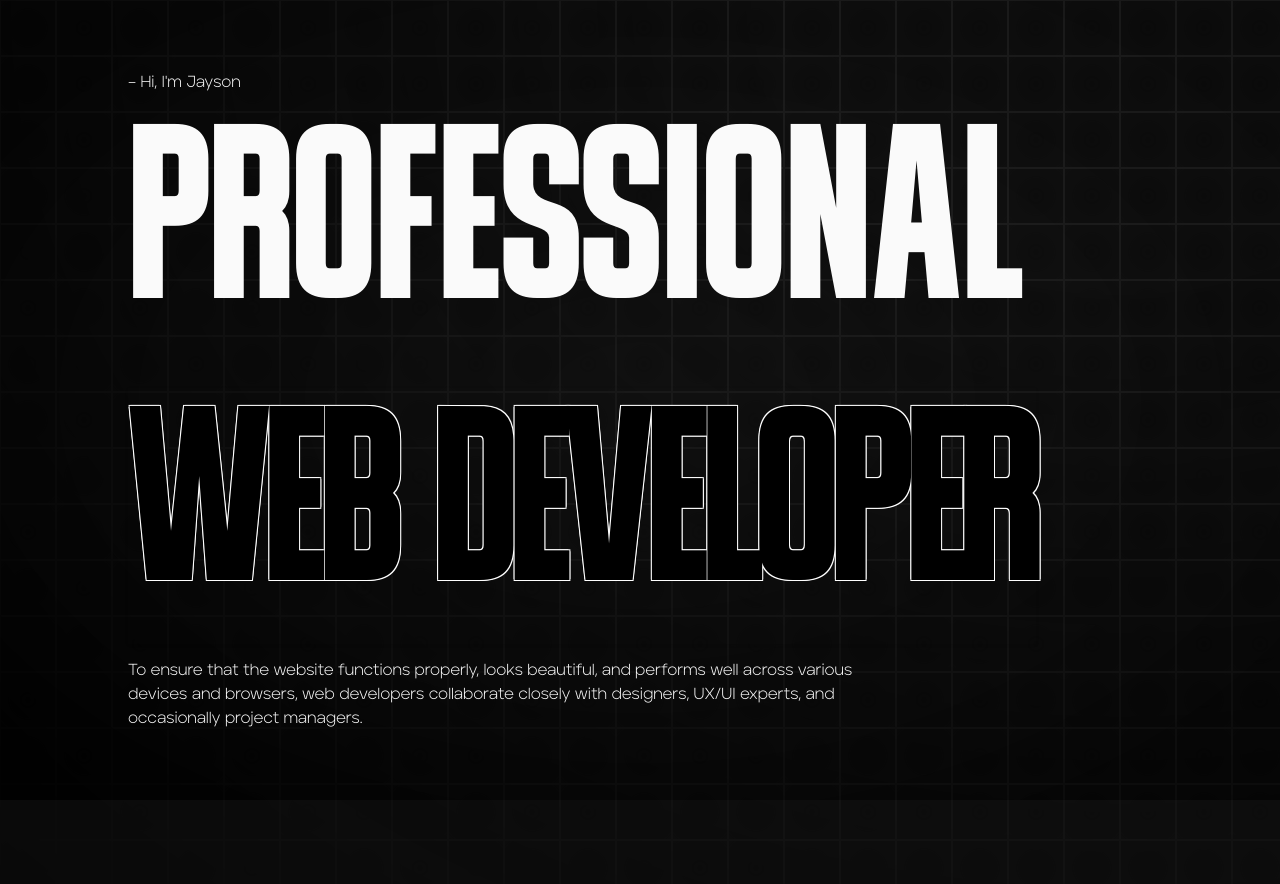
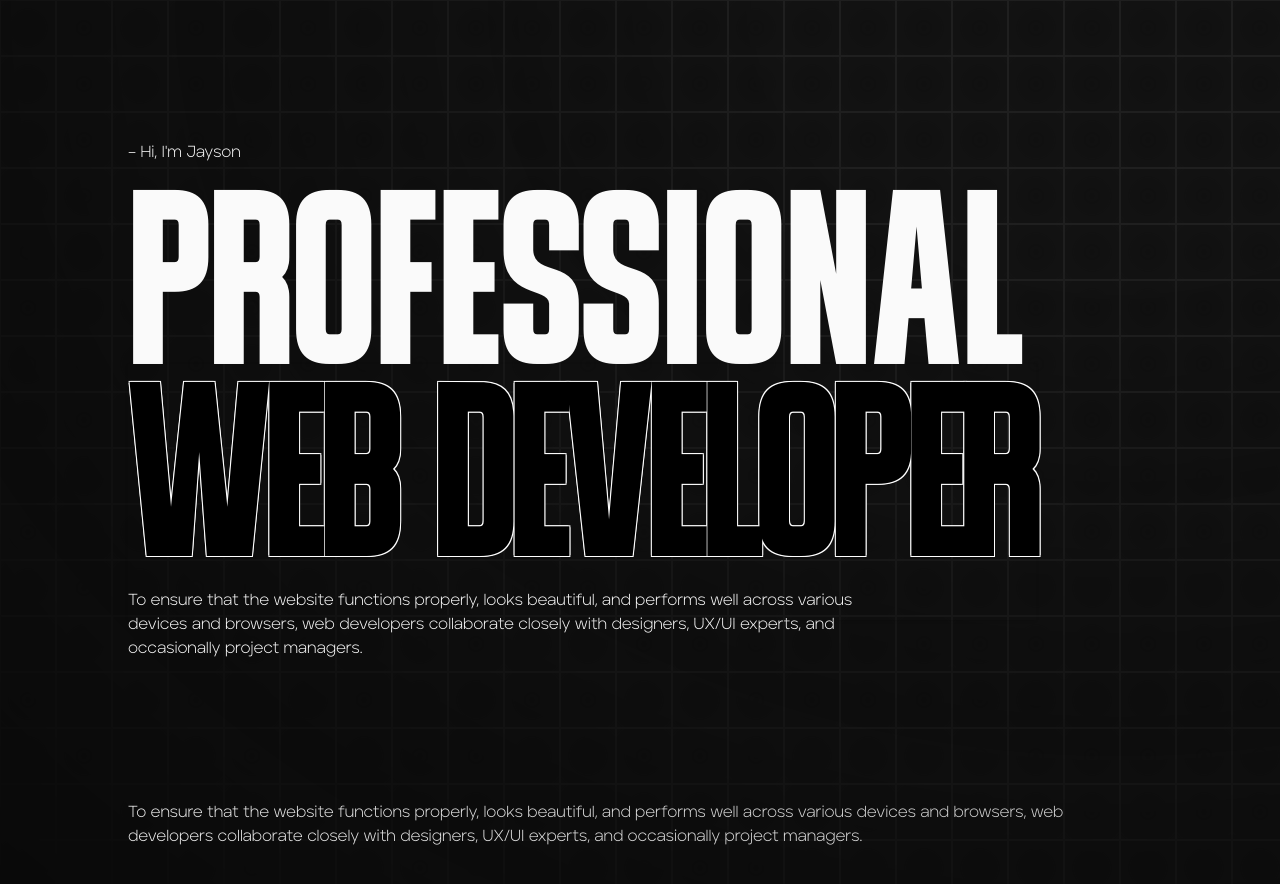
Before and after one commit to 23jayson23/portfolio-jayson, a Next.js app: page / in a window 1280 px wide. Shown: the top 884 px of the page. Built offline with nearby package versions, Linux system fonts and the light colour scheme.

Commit message:
Refactor homepage layout by adding a new Header component and adjusting text styles; update RootLayout for smoother scrolling

```diff
--- a/app/layout.tsx
+++ b/app/layout.tsx
@@ -13,7 +13,7 @@ export default function RootLayout({
   children: React.ReactNode;
 }>) {
   return (
-    <html lang="en" suppressHydrationWarning>
+    <html lang="en" suppressHydrationWarning  className="scroll-smooth md:scroll-auto">
       <body>
         <ThemeProvider
           forcedTheme="dark"
--- a/app/page.tsx
+++ b/app/page.tsx
@@ -1,46 +1,16 @@
 "use client";
 
-import { cn } from "@/lib/utils";
+import { BackgroundRippleEffect } from "@/components/ui/background-ripple-effect";
+import Header from "./pages/header";
 import { Text } from "@/components/ui/text";
-import { LayoutTextFlip } from "@/components/ui/layout-text-flip";
-import { BackgroundRippleEffect } from "@/components/ui/background-ripple-effect";
-
-const WORDS = [
-  "WEB DEVELOPER",
-  "APP DEVELOPER",
-  "UI/UX DESIGNER",
-  "VIRTUAL ASSISTANT",
-];
-
 export default function Home() {
   return (
-    <div className="relative flex h-screen w-full items-center pl-5 md:pl-32">
-      <BackgroundRippleEffect rows={16} cols={40}/>
-      {/* Grid background */}
-      {/* <div
-        className={cn(
-          "absolute inset-0",
-          "[background-size:40px_40px]",
-          "[background-image:linear-gradient(to_right,#e4e4e7_1px,transparent_1px),linear-gradient(to_bottom,#e4e4e7_1px,transparent_1px)]",
-          "dark:[background-image:linear-gradient(to_right,#262626_1px,transparent_1px),linear-gradient(to_bottom,#262626_1px,transparent_1px)]"
-        )}
-      /> */}
-
-      {/* Radial fade overlay */}
-      <div className="pointer-events-none absolute inset-0 bg-white dark:bg-black mask-[radial-gradient(ellipse_at_center,transparent_10%,black)]" />
-
-      <div className="z-20 max-w-3xl">
-        <Text variant="small" className="mb-5 md:mb-0">
-          – Hi, I&apos;m Jayson
-        </Text>
-
-        <Text variant="large">PROFESSIONAL</Text>
-
-        <LayoutTextFlip
-          words={WORDS}
-          duration={6000}
-        />
-
+    <div className="px-5 md:px-32">
+      <BackgroundRippleEffect rows={16} cols={40} />
+      <Header />
+      <div>
+        {/* Other page content can go here */}
+        <div className="h-1/2">
           <Text variant="medium" className="mt-5 md:mt-0">
             To ensure that the website functions properly, looks beautiful, and
             performs well across various devices and browsers, web developers
@@ -49,5 +19,6 @@ export default function Home() {
           </Text>
         </div>
       </div>
+    </div>
   );
 }
--- /dev/null
+++ b/app/pages/header.tsx
@@ -0,0 +1,34 @@
+import { BackgroundRippleEffect } from "@/components/ui/background-ripple-effect";
+import { LayoutTextFlip } from "@/components/ui/layout-text-flip";
+import { Text } from "@/components/ui/text";
+
+const WORDS = [
+  "WEB DEVELOPER",
+  "APP DEVELOPER",
+  "UI/UX DESIGNER",
+  "VIRTUAL ASSISTANT",
+];
+
+const Header = () => {
+  return (
+    <div className="w-full">
+      <div className="relative flex h-screen w-full items-center">
+        <div className="z-20 max-w-3xl">
+          <Text variant="small" className="mb-5 md:mb-10">
+            – Hi, I&apos;m Jayson
+          </Text>
+          <Text variant="large">PROFESSIONAL</Text>
+          <LayoutTextFlip words={WORDS} duration={6000} />
+          <Text variant="medium" className="mt-5 md:mt-0">
+            To ensure that the website functions properly, looks beautiful, and
+            performs well across various devices and browsers, web developers
+            collaborate closely with designers, UX/UI experts, and occasionally
+            project managers.
+          </Text>
+        </div>
+      </div>
+    </div>
+  );
+};
+
+export default Header;
--- a/app/styles/theme.css
+++ b/app/styles/theme.css
@@ -41,7 +41,7 @@
   --radius-3xl: calc(var(--radius) + 12px);
   --radius-4xl: calc(var(--radius) + 16px);
   --text-large: var(--text-large);
-  --text-large--line-height: calc(var(--text-large) * 1.1);
+  --text-large--line-height: calc(var(--text-large) * 0.75);
   --text-large--letter-spacing: 0.1rem;
   --text-medium: var(--text-medium);
   --text-medium--line-height: calc(var(--text-medium) * 0.8);
```
Lines whose indentation alone changed are shown as unchanged.
